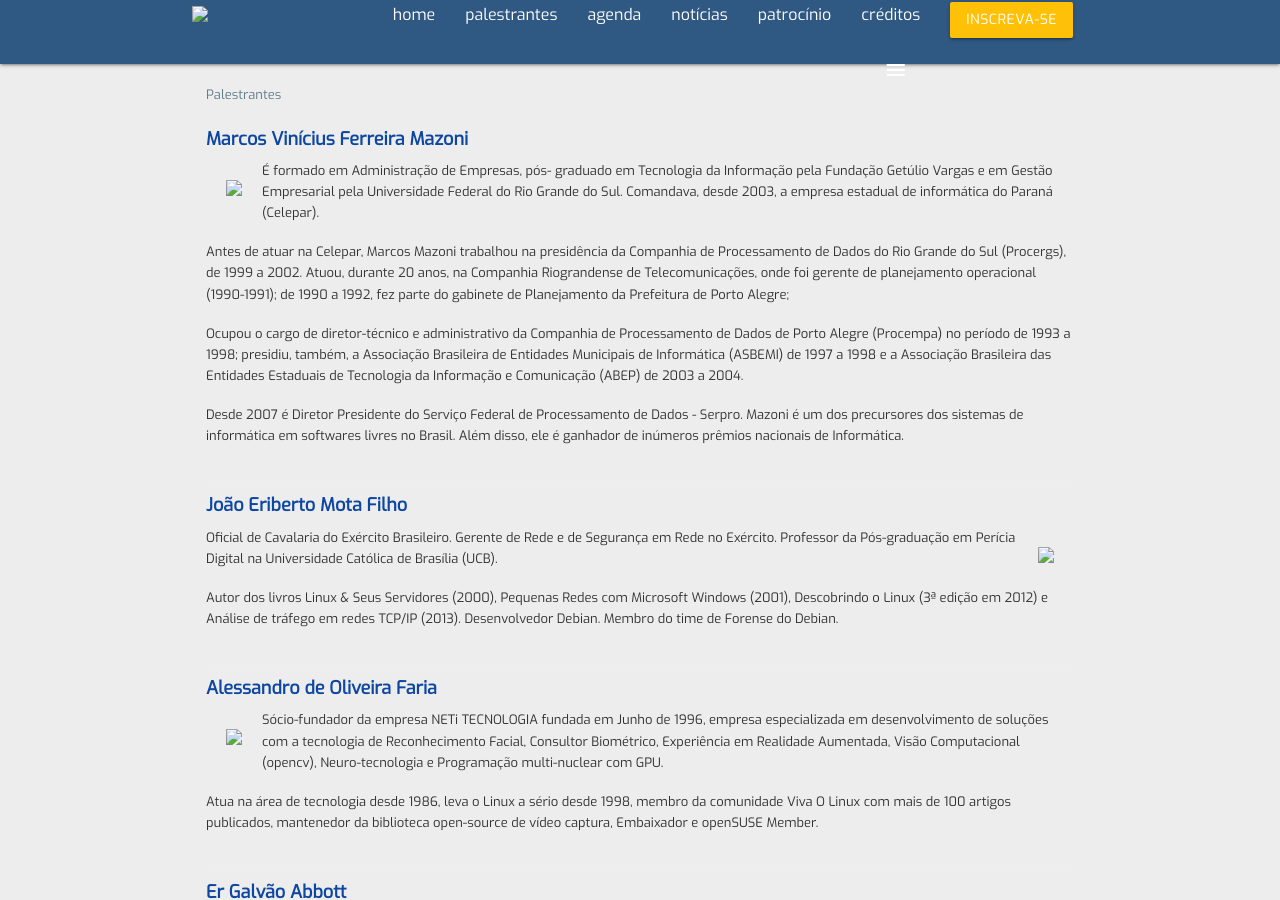
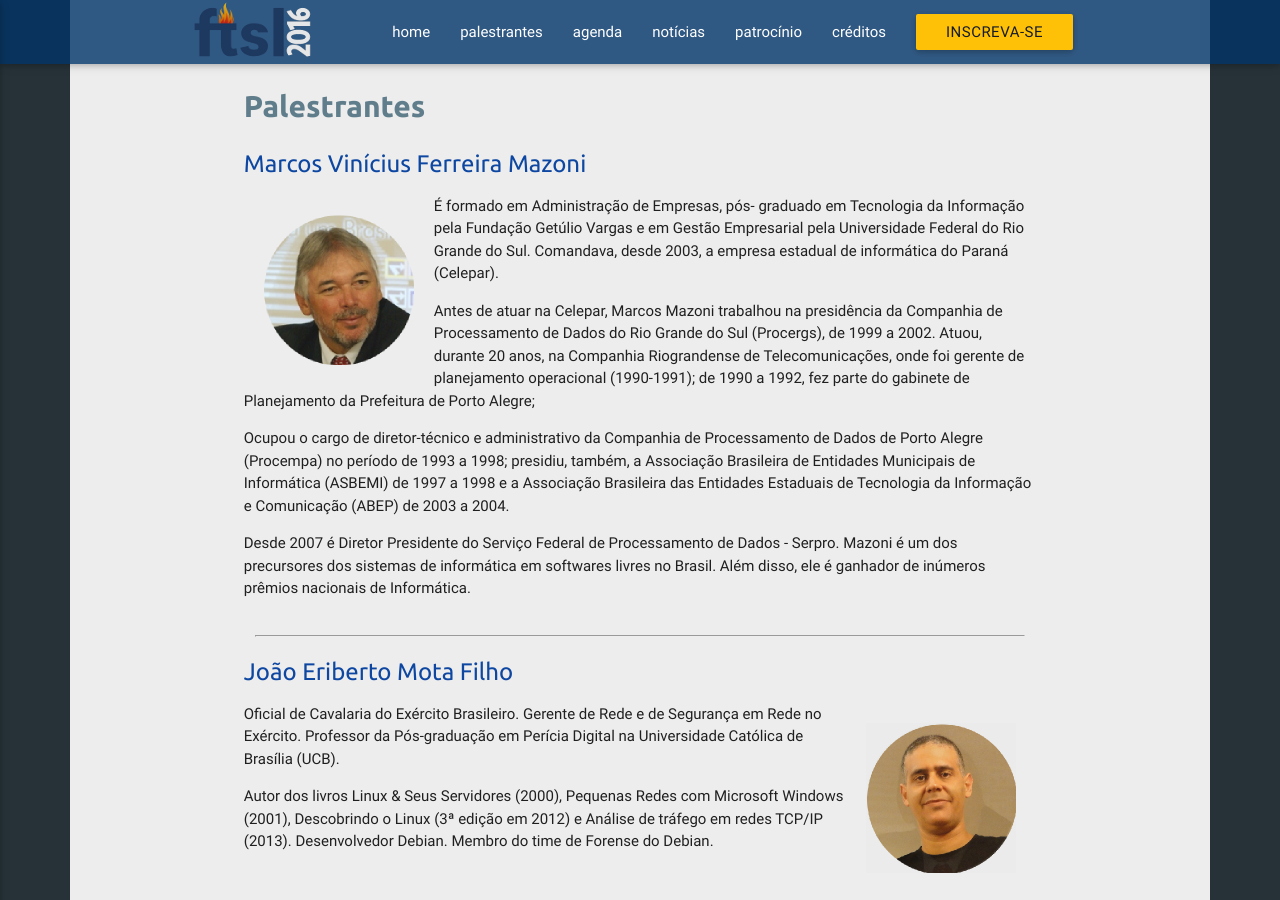
Before and after one commit to ftslorgbr/old, a Jekyll site: the page 2016/palestrantes.html, which Jekyll copies as it is, in a window 1280 px wide and 900 px high. Built offline with Jekyll 4.4.1, drawn with Linux system fonts in a browser that asks for light colours; nearby versions of some CDN libraries; some web fonts are replaced; library files that are not in the unit come from our copies.

Commit message:
acertando links

```diff
--- a/2016/agenda.html
+++ b/2016/agenda.html
@@ -17,7 +17,7 @@
 <body>
   <nav class="" role="navigation" style="background-color:rgba(0, 60, 120, .7); position: fixed; z-index: 10">
     <div class="nav-wrapper container">
-      <a id="logo-container" href="#" class="brand-logo"><img src="/images/logo-ftsl.png" </a>
+      <a id="logo-container" href="#" class="brand-logo"><img src="images/logo-ftsl.png" </a>
         <ul class="right hide-on-med-and-down">
           <li><a href="index.html">home</a></li>
           <li><a href="palestrantes.html">palestrantes</a></li>
--- a/2016/creditos.html
+++ b/2016/creditos.html
@@ -9,15 +9,15 @@
   <!-- CSS  -->
   <link href="http://fonts.googleapis.com/icon?family=Material+Icons" rel="stylesheet">
   <link href='https://fonts.googleapis.com/css?family=Ubuntu:400,500,700' rel='stylesheet' type='text/css'>
-  <link href="/css/materialize.css" type="text/css" rel="stylesheet" media="screen,projection" />
-  <link href="/css/style.css" type="text/css" rel="stylesheet" media="screen,projection" />
+  <link href="css/materialize.css" type="text/css" rel="stylesheet" media="screen,projection" />
+  <link href="css/style.css" type="text/css" rel="stylesheet" media="screen,projection" />
   <style type="text/css"></style>
 </head>
 
 <body>
   <nav class="" role="navigation" style="background-color:rgba(0, 60, 120, .7); position: fixed; z-index: 10">
     <div class="nav-wrapper container">
-      <a id="logo-container" href="#" class="brand-logo"><img src="/images/logo-ftsl.png" </a>
+      <a id="logo-container" href="#" class="brand-logo"><img src="images/logo-ftsl.png" </a>
         <ul class="right hide-on-med-and-down">
           <li><a href="index.html">home</a></li>
           <li><a href="palestrantes.html">palestrantes</a></li>
--- a/2016/noticias.html
+++ b/2016/noticias.html
@@ -17,7 +17,7 @@
 <body>
   <nav class="" role="navigation" style="background-color:rgba(0, 60, 120, .7); position: fixed; z-index: 10">
     <div class="nav-wrapper container">
-      <a id="logo-container" href="#" class="brand-logo"><img src="/images/logo-ftsl.png" </a>
+      <a id="logo-container" href="#" class="brand-logo"><img src="images/logo-ftsl.png" </a>
         <ul class="right hide-on-med-and-down">
           <li><a href="index.html">home</a></li>
           <li><a href="palestrantes.html">palestrantes</a></li>
--- a/2016/palestrantes.html
+++ b/2016/palestrantes.html
@@ -9,20 +9,20 @@
   <!-- CSS  -->
   <link href="http://fonts.googleapis.com/icon?family=Material+Icons" rel="stylesheet">
   <link href='https://fonts.googleapis.com/css?family=Ubuntu:400,500,700' rel='stylesheet' type='text/css'>
-  <link href="/css/materialize.css" type="text/css" rel="stylesheet" media="screen,projection" />
-  <link href="/css/style.css" type="text/css" rel="stylesheet" media="screen,projection" />
+  <link href="css/materialize.css" type="text/css" rel="stylesheet" media="screen,projection" />
+  <link href="css/style.css" type="text/css" rel="stylesheet" media="screen,projection" />
   <style type="text/css"></style>
 </head>
 
 <body>
   <nav class="" role="navigation" style="background-color:rgba(0, 60, 120, .7); position: fixed; z-index: 10">
     <div class="nav-wrapper container">
-      <a id="logo-container" href="#" class="brand-logo"><img src="/images/logo-ftsl.png" </a>
+      <a id="logo-container" href="#" class="brand-logo"><img src="images/logo-ftsl.png" </a>
         <ul class="right hide-on-med-and-down">
-          <li><a href="/index.html">home</a></li>
-          <li><a href="/palestrantes.html">palestrantes</a></li>
-          <li><a href="/agenda.html">agenda</a></li>
-          <li><a href="/noticias.html">notícias</a></li>
+          <li><a href="index.html">home</a></li>
+          <li><a href="palestrantes.html">palestrantes</a></li>
+          <li><a href="agenda.html">agenda</a></li>
+          <li><a href="noticias.html">notícias</a></li>
           <li><a href="patrocinio.html">patrocínio</a></li>
           <li><a href="creditos.html">créditos</a></li>
           <li><a href="#" class="btn amber darkblue-text">inscreva-se</a></li>
@@ -59,7 +59,7 @@
         </div>
         <div class="row">
           <h3 class="xs-font blue-text text-darken-4">Marcos Vinícius Ferreira Mazoni</h3>
-          <p><img src="/images/p1.png" style="float: left; margin: 20px">É formado em Administração de Empresas, pós- graduado em Tecnologia da Informação pela Fundação Getúlio Vargas e em Gestão Empresarial pela Universidade Federal do Rio Grande do Sul. Comandava, desde 2003, a empresa estadual de informática do Paraná (Celepar).</p>
+          <p><img src="images/p1.png" style="float: left; margin: 20px">É formado em Administração de Empresas, pós- graduado em Tecnologia da Informação pela Fundação Getúlio Vargas e em Gestão Empresarial pela Universidade Federal do Rio Grande do Sul. Comandava, desde 2003, a empresa estadual de informática do Paraná (Celepar).</p>
           <p>Antes de atuar na Celepar, Marcos Mazoni trabalhou na presidência da Companhia de Processamento de Dados do Rio Grande do Sul (Procergs), de 1999 a 2002. Atuou, durante 20 anos, na Companhia Riograndense de Telecomunicações, onde foi gerente de planejamento operacional (1990-1991); de 1990 a 1992, fez parte do gabinete de Planejamento da Prefeitura de Porto Alegre; </p>
           <p>Ocupou o cargo de diretor-técnico e administrativo da Companhia de Processamento de Dados de Porto Alegre (Procempa) no período de 1993 a 1998; presidiu, também, a Associação Brasileira de Entidades Municipais de Informática (ASBEMI) de 1997 a 1998 e a Associação Brasileira das Entidades Estaduais de Tecnologia da Informação e Comunicação (ABEP) de 2003 a 2004. </p>
           <p>Desde 2007 é Diretor Presidente do Serviço Federal de Processamento de Dados - Serpro. Mazoni é um dos precursores dos sistemas de informática em softwares livres no Brasil. Além disso, ele é ganhador de inúmeros prêmios nacionais de Informática.</p>
@@ -67,21 +67,21 @@
         <hr>
         <div class="row">
           <h3 class="xs-font blue-text text-darken-4">João Eriberto Mota Filho</h3>
-          <p><img src="/images/p2.png" style="float: right; margin: 20px"> Oficial de Cavalaria do Exército Brasileiro. Gerente de Rede e de Segurança em Rede no Exército. Professor da Pós-graduação em Perícia Digital na Universidade Católica de Brasília (UCB). </p>
+          <p><img src="images/p2.png" style="float: right; margin: 20px"> Oficial de Cavalaria do Exército Brasileiro. Gerente de Rede e de Segurança em Rede no Exército. Professor da Pós-graduação em Perícia Digital na Universidade Católica de Brasília (UCB). </p>
           <p>Autor dos livros Linux & Seus Servidores (2000), Pequenas Redes com Microsoft Windows (2001), Descobrindo o Linux (3ª edição em 2012) e Análise de tráfego em redes TCP/IP (2013). Desenvolvedor Debian. Membro do time de Forense do Debian.
           </p>
         </div>
         <hr>
         <div class="row">
           <h3 class="xs-font blue-text text-darken-4">Alessandro de Oliveira Faria</h3>
-          <p><img src="/images/p3.png" style="float: left; margin: 20px">Sócio-fundador da empresa NETi TECNOLOGIA fundada em Junho de 1996, empresa especializada em desenvolvimento de soluções com a tecnologia de Reconhecimento Facial, Consultor Biométrico, Experiência em Realidade Aumentada, Visão Computacional (opencv), Neuro-tecnologia e Programação multi-nuclear com GPU.</p>
+          <p><img src="images/p3.png" style="float: left; margin: 20px">Sócio-fundador da empresa NETi TECNOLOGIA fundada em Junho de 1996, empresa especializada em desenvolvimento de soluções com a tecnologia de Reconhecimento Facial, Consultor Biométrico, Experiência em Realidade Aumentada, Visão Computacional (opencv), Neuro-tecnologia e Programação multi-nuclear com GPU.</p>
           <p>Atua na área de tecnologia desde 1986, leva o Linux a sério desde 1998, membro da comunidade Viva O Linux com mais de 100 artigos publicados, mantenedor da biblioteca open-source de vídeo captura, Embaixador e openSUSE Member.
           </p>
         </div>
         <hr>
         <div class="row">
           <h3 class="xs-font blue-text text-darken-4">Er Galvão Abbott</h3>
-          <p><img src="/images/p4.png" style="float: right; margin: 20px">Presidente da ABRAPHP – Associação Brasileira de Profissionais PHP. Diretor da PHP Conference Brasil. Contribui para a tradução da documentação oficial. Atua como Zend Framework Evangelist para o ZTeam, da Zend. </p>
+          <p><img src="images/p4.png" style="float: right; margin: 20px">Presidente da ABRAPHP – Associação Brasileira de Profissionais PHP. Diretor da PHP Conference Brasil. Contribui para a tradução da documentação oficial. Atua como Zend Framework Evangelist para o ZTeam, da Zend. </p>
           <p>
             20+ anos desenvolvendo sistemas e aplicações com interface web,
             <br> 15+ destes com PHP
@@ -92,21 +92,21 @@
         <hr>
         <div class="row">
           <h3 class="xs-font blue-text text-darken-4">Julio Cezar Neves</h3>
-          <p><img src="/images/p5.png" style="float: left; margin: 20px">Engenheiro de produção da UFRJ, pós-graduado em informática pelo IBAM, Analista de Suporte de Sistemas desde 1969. Trabalha com Unix desde 1980, quando fez parte da equipe que desenvolveu o SOX, sistema operacional Unix-Like, da Cobra Computadores. </p>
+          <p><img src="images/p5.png" style="float: left; margin: 20px">Engenheiro de produção da UFRJ, pós-graduado em informática pelo IBAM, Analista de Suporte de Sistemas desde 1969. Trabalha com Unix desde 1980, quando fez parte da equipe que desenvolveu o SOX, sistema operacional Unix-Like, da Cobra Computadores. </p>
           <p>Autor dos livros "Programação Shell – Linux" que está em sua 10ª edição e do recém lançado "Bombando o Shell", também escreve regularmente para publicações técnicas como as revistas Linux Magazine, Libre Office Magazine e Espírito Livre, além de diversos sites técnicos de Software Livre.
           </p>
         </div>
         <hr>
         <div class="row">
           <h3 class="xs-font blue-text text-darken-4">Deivi Lopes Kuhn</h3>
-          <p><img src="/images/p6.png" style="float: right; margin: 20px">Economista formado pela Universidade Federal do Rio Grande do Sul, é funcionário do SERPRO aonde atuou como Administrador de Redes Locais, Líder de Projetos de desenvolvimento e Assessor de Diretoria. </p>
+          <p><img src="images/p6.png" style="float: right; margin: 20px">Economista formado pela Universidade Federal do Rio Grande do Sul, é funcionário do SERPRO aonde atuou como Administrador de Redes Locais, Líder de Projetos de desenvolvimento e Assessor de Diretoria. </p>
           <p>Participou ainda de comunidades de Software Livre, tanto como tradutor e como apoiando a realização de eventos, como o Fórum Internacional de Software Livre. Atualmente ocupa o cargo de Coordenador Estratégico de Comunicação do SERPRO, e é o Secretário Executivo do Comitê Técnico de Implementação de Software Livre do governo Federal - CISL
           </p>
         </div>
         <hr>
         <div class="row">
           <h3 class="xs-font blue-text text-darken-4">Flavio Gomes da Silva Lisboa</h3>
-          <p><img src="/images/p7.png" style="float: left; margin: 20px">Bacharel em Ciência da Computação com pós-graduação em Aplicações Corporativas usando Orientação a Objetos e Tecnologia Java pela Universidade Tecnológica Federal do Paraná. Programador formado pelo Centro Estadual de Educação Tecnológica Paula Souza, já atuou em empresas privadas de TI e foi funcionário de carreira do Banco do Brasil, onde chegou a analista na diretoria internacional.</p>
+          <p><img src="images/p7.png" style="float: left; margin: 20px">Bacharel em Ciência da Computação com pós-graduação em Aplicações Corporativas usando Orientação a Objetos e Tecnologia Java pela Universidade Tecnológica Federal do Paraná. Programador formado pelo Centro Estadual de Educação Tecnológica Paula Souza, já atuou em empresas privadas de TI e foi funcionário de carreira do Banco do Brasil, onde chegou a analista na diretoria internacional.</p>
           <p>
             É funcionário do Serviço Federal de Processamento de Dados (Serpro), onde já trabalhou na Superintendência de Soluções de Desenvolvimento e na Coordenação Estratégica de Tecnologia. Atualmente é chefe do setor de adequação da solução e mobilidade do projeto Expresso 3 na Coordenação Estratégica de Ações Governamentais.
           </p>
@@ -119,7 +119,7 @@
         <hr>
         <div class="row">
           <h3 class="xs-font blue-text text-darken-4">Wellton Costa de Oliveira</h3>
-          <p><img src="/images/p8.png" style="float: right; margin: 20px">Professor de Sistemas Operacionais e Desenvolvimento Web na UTFPR Francisco Beltrão; Pesquisador de Inteligência artificial aplicada a Web. Mantenedor do Grupo de Estudos em Programação em Drones. </p>
+          <p><img src="images/p8.png" style="float: right; margin: 20px">Professor de Sistemas Operacionais e Desenvolvimento Web na UTFPR Francisco Beltrão; Pesquisador de Inteligência artificial aplicada a Web. Mantenedor do Grupo de Estudos em Programação em Drones. </p>
           <p>Mestre em Engenharia Elétrica e Informática Industrial pela UTFPR Curitiba; Entusiasta Debian, Internet das Coisas, Replicant, linux-libre e Libreboot. Já palestrou em eventos como FISL, FLISOL, Debian Day, Arduino Day, Mini-debconf e ERSL. 12 anos de estudos em software livre.
         </div>
         <hr>
--- a/2016/patrocinio.html
+++ b/2016/patrocinio.html
@@ -17,7 +17,7 @@
 <body>
   <nav class="" role="navigation" style="background-color:rgba(0, 60, 120, .7); position: fixed; z-index: 10">
     <div class="nav-wrapper container">
-      <a id="logo-container" href="#" class="brand-logo"><img src="/images/logo-ftsl.png" </a>
+      <a id="logo-container" href="#" class="brand-logo"><img src="images/logo-ftsl.png" </a>
         <ul class="right hide-on-med-and-down">
           <li><a href="index.html">home</a></li>
           <li><a href="palestrantes.html">palestrantes</a></li>
```
